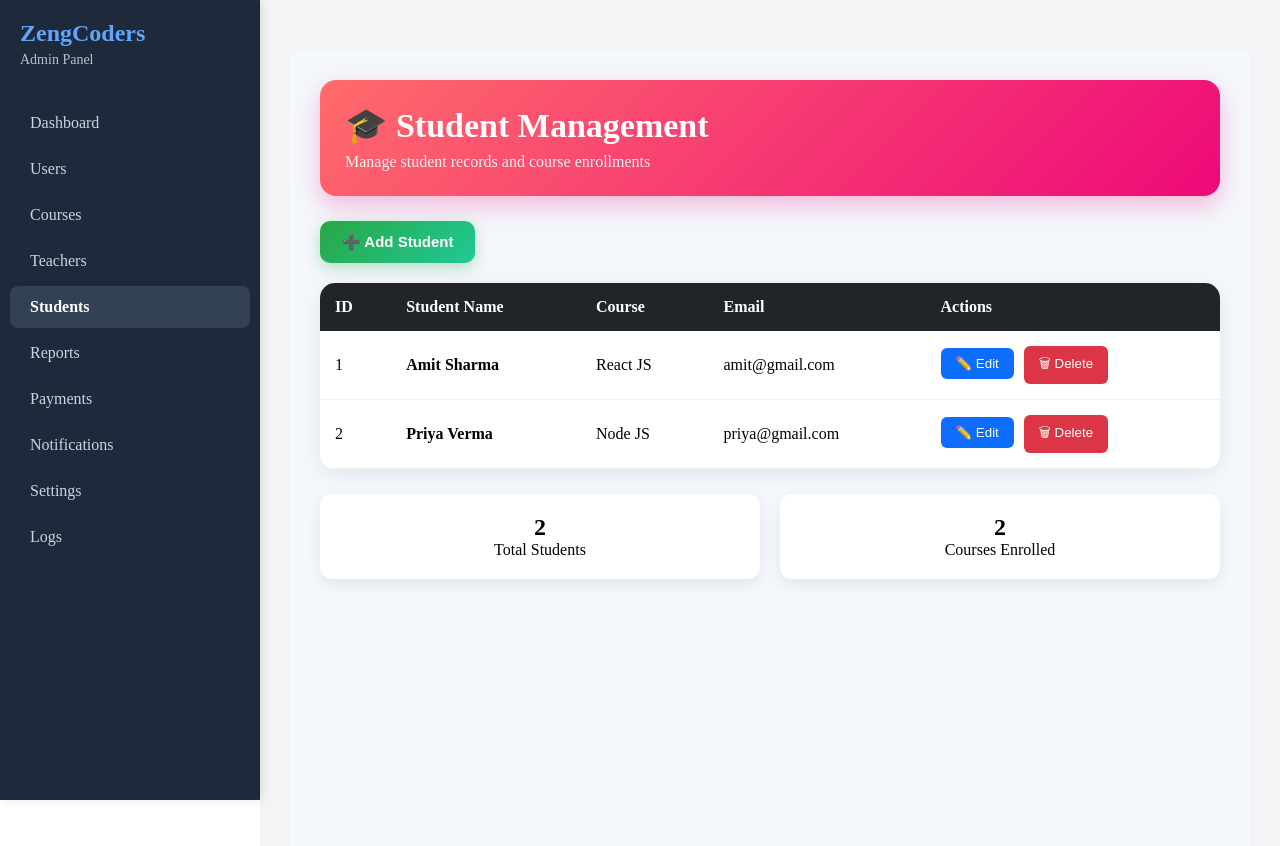
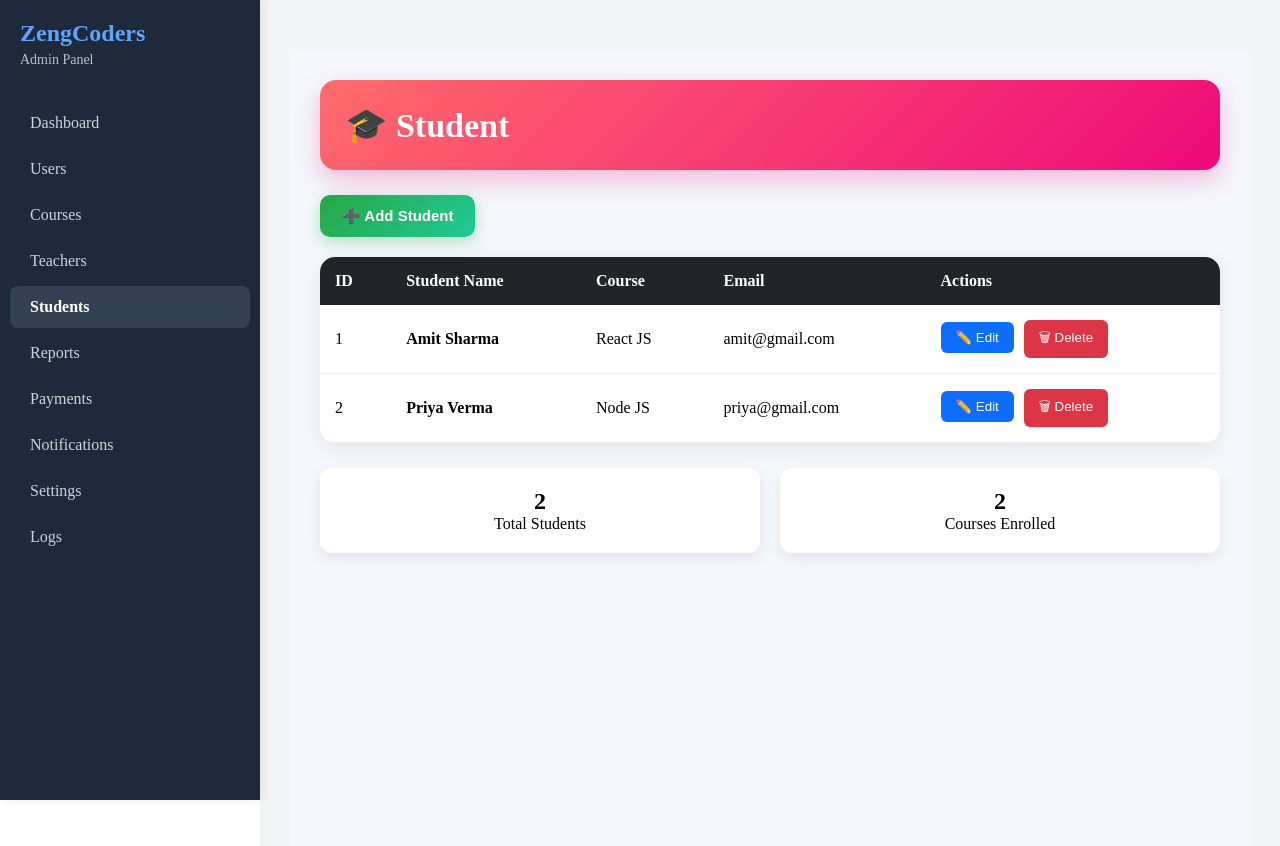
Before and after one commit to tvt1234/zenGcoderhubfrontend, a React (Vite) app: page /admin/students in a window 1280 px wide. Shown: the top 846 px of the page. Built offline with nearby package versions, Linux system fonts and the light colour scheme; sample sign-in values are in the browser's storage.

Commit message:
change for

```diff
--- a/src/pages/dashboard/Courses.jsx
+++ b/src/pages/dashboard/Courses.jsx
@@ -89,12 +89,10 @@ const Courses = () => {
         }}
       >
         <h1 style={{ margin: 0 }}>
-          📚 Course Management
+          📚 Course
         </h1>
 
-        <p style={{ marginTop: 8 }}>
-          Manage all your training courses easily
-        </p>
+
       </div>
 
       {/* Add Button */}
--- a/src/pages/dashboard/Payments.jsx
+++ b/src/pages/dashboard/Payments.jsx
@@ -69,11 +69,9 @@ const Payments = () => {
         }}
       >
         <h1 style={{ margin: 0 }}>
-          💳 Payment Management
+          💳 Payment
         </h1>
-        <p style={{ marginTop: "8px" }}>
-          Track student payments and revenue
-        </p>
+
       </div>
 
       {/* Stats Cards */}
--- a/src/pages/dashboard/Students.jsx
+++ b/src/pages/dashboard/Students.jsx
@@ -121,18 +121,10 @@ const Students = () => {
             fontSize: "34px",
           }}
         >
-          🎓 Student Management
+          🎓 Student
         </h1>
 
-        <p
-          style={{
-            marginTop: "8px",
-            opacity: 0.9,
-          }}
-        >
-          Manage student records and course
-          enrollments
-        </p>
+
       </div>
 
       {/* Add Button */}
--- a/src/pages/dashboard/Users.jsx
+++ b/src/pages/dashboard/Users.jsx
@@ -106,11 +106,11 @@ const Users = () => {
         }}
       >
         <h1 style={{ margin: 0 }}>
-          👥 User Management
+          👥 User
         </h1>
 
         <p style={{ marginTop: "8px" }}>
-          Manage students, teachers and admin users
+
         </p>
       </div>
 
```
